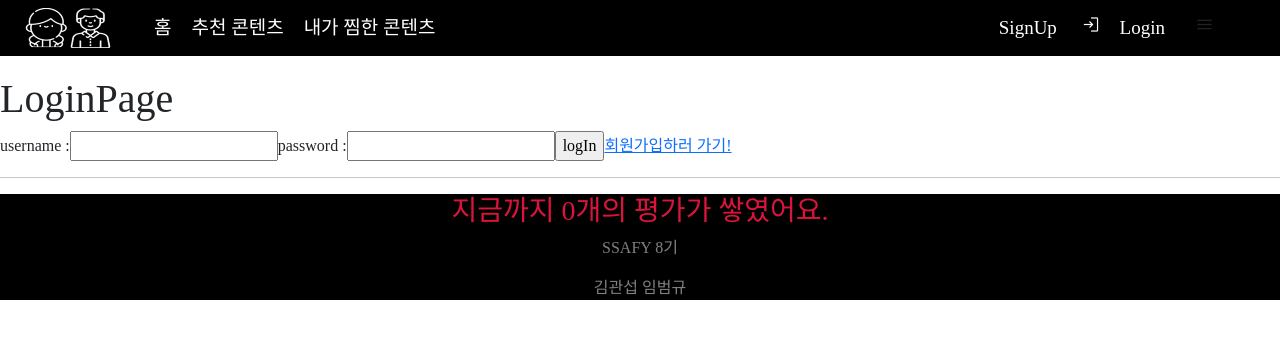
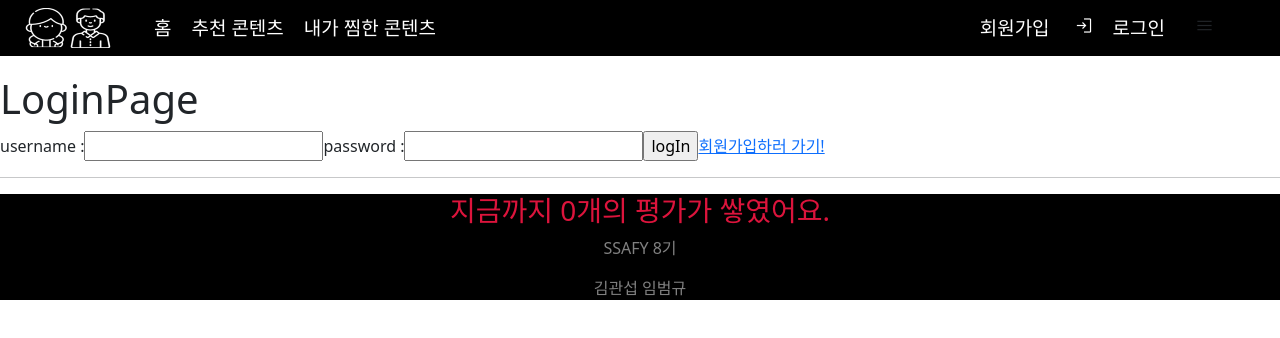
Before and after one commit to baamkyu/final-project, a Vue app in the folder front-server/: page /login in a window 1280 px wide. Shown: the top 338 px of the page. Built offline with nearby package versions, Linux system fonts and the light colour scheme.

Commit message:
1119 폰트 추가, 포스터 클릭 시 디테일 이동

```diff
--- a/front-server/src/App.vue
+++ b/front-server/src/App.vue
@@ -38,7 +38,6 @@ export default {
 
 <style>
 
-
 header {
   position: fixed;
   width:100%;
@@ -60,8 +59,11 @@ footer {
   text-align: center;
 }
 
+
 .howmanyscore{
   color: crimson;
 }
 
+
+
 </style>
--- a/front-server/src/components/BodyBoxOffice.vue
+++ b/front-server/src/components/BodyBoxOffice.vue
@@ -37,12 +37,17 @@ export default {
 </script>
 
 <style>
-* {
-  font-family: 'HSSaemaul-Regular';
-  src: url('https://cdn.jsdelivr.net/gh/projectnoonnu/noonfonts_2108@1.1/HSSaemaul-Regular.woff') format('woff');
-  font-weight: normal;
-  font-style: normal;
+/* h3 {
+  font-family: 'GangwonEduPowerExtraBoldA';
+} */
+
+@font-face {
+    font-family: 'GangwonEduPowerExtraBoldA';
+    src: url('https://cdn.jsdelivr.net/gh/projectnoonnu/noonfonts_2201-2@1.0/GangwonEduPowerExtraBoldA.woff') format('woff');
+    font-weight: normal;
+    font-style: normal;
 }
+
 /* .moviebox{
   display: flex;
   flex-direction: row;
--- a/front-server/src/components/BodyBoxOfficeItem.vue
+++ b/front-server/src/components/BodyBoxOfficeItem.vue
@@ -1,14 +1,14 @@
 <template>
-  <li class="trigger">
-    <img class="poster" :src="`https://image.tmdb.org/t/p/w300_and_h450_bestv2/${randomMovie.poster_path}`" @click="goMovieDetail">
-    <div class="css-title">{{randomMovie.movie.movieNm}}</div>
+  <li>
+    <img class="poster" :src="`https://image.tmdb.org/t/p/w300_and_h450_bestv2/${randomMovie?.poster_path}`" @click="goMovieDetail">
+    <div class="css-title">{{randomMovie?.movie?.movieNm}}</div>
     <div>
-      {{randomMovie.movie.prdtYear}} ·
-      {{randomMovie.movie.nations}}
+      {{randomMovie?.movie?.prdtYear}} ·
+      {{randomMovie?.movie?.nations}}
     </div>
     <router-link :to="{
       name: 'DetailView',
-      params: { id: randomMovie.id } }">
+      params: { id: randomMovie?.id } }">
       [DETAIL]
       </router-link>
     <hr>
@@ -26,7 +26,7 @@ export default {
   // methods 제거해도 되는건지 확인 필요
   methods:{
     goMovieDetail() {
-      console.log(this.src)
+      this.$router.push({ name:'DetailView', params: { id: this.randomMovie?.id } })
     }
   }
 }
@@ -66,7 +66,8 @@ li {
   /* height: 100%; */
   opacity: 1;
   object-fit: cover;
-  transition: opacity 420ms
+  transition: opacity 420ms;
+  cursor: pointer;
 }
 
 .css-title {
--- a/front-server/src/components/NavBar.vue
+++ b/front-server/src/components/NavBar.vue
@@ -10,26 +10,26 @@
         <router-link id="nav-menu" class="here :active" :to="{ name: 'WantToSeeView' }">내가 찜한 콘텐츠</router-link>
       </div>
     </div>
-
+<!-- RESET CSS 해보기!! -->
     <div class="nav-right">
       <!-- 로그인 되어 있지 않으면 SignUp, Login 출력 -->
       <div class="nav-right-menu">
         <router-link v-if="!isLogin" id="nav-menu" class="here" :to="{ name: 'SignUpView' }">
-          SignUp
+          회원가입
         </router-link>
         <router-link v-if="!isLogin" id="nav-menu" :to="{ name: 'LoginView' }">
-          <span class="material-symbols-outlined">login
-            <span>Login</span>
+          <span class="material-symbols-outlined">Login
+            <span>로그인  </span>
           </span>
         </router-link>
         <!-- 로그인 되어있으면 LogOut, userID 출력 -->
         <button v-if="isLogin" id="nav-menu" @click="logOut">
           <span class="material-symbols-outlined">logout
-            <span>LogOut</span>
+            <span>로그아웃</span>
           </span>
         </button>
-          <span v-if="isLogin" class="material-symbols-outlined">person
-            <span>{{ this.$store.state.username }}님 반갑습니다.</span>
+          <span v-if="isLogin" id="nav-menu" class="material-symbols-outlined">person
+            <span class="username-font">{{ this.$store.state.username }}님 반갑습니다.</span>
           </span>
         <!-- 메뉴는 로그인 상관 없이 출력 -->
           <span class="material-symbols-outlined">
@@ -173,4 +173,15 @@ button {
   color: white;
 }
 
+.username-font {
+  font-family: FlowerSalt;
+}
+
+@font-face {
+    font-family: 'FlowerSalt';
+    src: url('https://cdn.jsdelivr.net/gh/projectnoonnu/noonfonts_2210-2@1.0/FlowerSalt.woff2') format('woff2');
+    font-weight: normal;
+    font-style: normal;
+}
+
 </style>
--- a/front-server/src/router/index.js
+++ b/front-server/src/router/index.js
@@ -19,11 +19,14 @@ const requireAuth = () => (from, to, next) => {
     return next()
   }else{ // 로그인 안 되어있으면 로그인 페이지로 이동
   alert('로그인이 필요한 서비스입니다.')
-  next('/login')
+  console.log(from)
+  console.log(to)
+  next({ name: 'LoginView', query: { redirect: `http://localhost:8080/${from.fullPath}` } })
   // 어디로 갈 지 담겨있음
   // next('from.fullPath')}
+  }
 }
-}
+
 
 const routes = [
   {
--- a/front-server/src/views/DetailView.vue
+++ b/front-server/src/views/DetailView.vue
@@ -2,15 +2,15 @@
   <div id="top-space">
     <h1>Detail</h1>
     <img class="poster" :src="`https://image.tmdb.org/t/p/w300_and_h450_bestv2/${movie?.poster_path}`" alt="영화정보 확인하기">
-    <p>제목 : {{ movie?.movie.movieNm }}</p>
-    <p>상영 시간 : {{ movie?.movie.showTm }}분</p>
-    <p>개봉 년도 : {{ movie.movie.prdtYear }}년</p>
-    <p>감독 : {{ movie?.movie.directors }}</p>
+    <p>제목 : {{ movie?.movie?.movieNm }}</p>
+    <p>상영 시간 : {{ movie?.movie?.showTm }}분</p>
+    <p>개봉 년도 : {{ movie?.movie?.prdtYear }}년</p>
+    <p>감독 : {{ movie?.movie?.directors }}</p>
 
 
 
-    <p>출연 배우 : {{ movie?.movie.actors }}</p>
-    <p>장르 : {{ movie?.movie.genres }}</p>
+    <p>출연 배우 : {{ movie?.movie?.actors }}</p>
+    <p>장르 : {{ movie?.movie?.genres }}</p>
     <p>청소년 관람 불가 :{{ movie?.adult }}</p>
     <p>평점 : {{ movie?.vote_average }}</p>
     <p>줄거리 :{{ movie?.overview }}</p>
--- a/front-server/src/views/RecommendView.vue
+++ b/front-server/src/views/RecommendView.vue
@@ -6,8 +6,8 @@
     </div>
     <div class="wrapper">
       <div class="card" v-for="movie in movies" :key="movie.id">
-        <small>title: {{ movie.title }}</small>
-        출시년도:{{ movie.prdtYear }}
+        <small>title: {{ movie?.title }}</small>
+        출시년도:{{ movie?.prdtYear }}
       </div>
     </div>
   </div>
```
